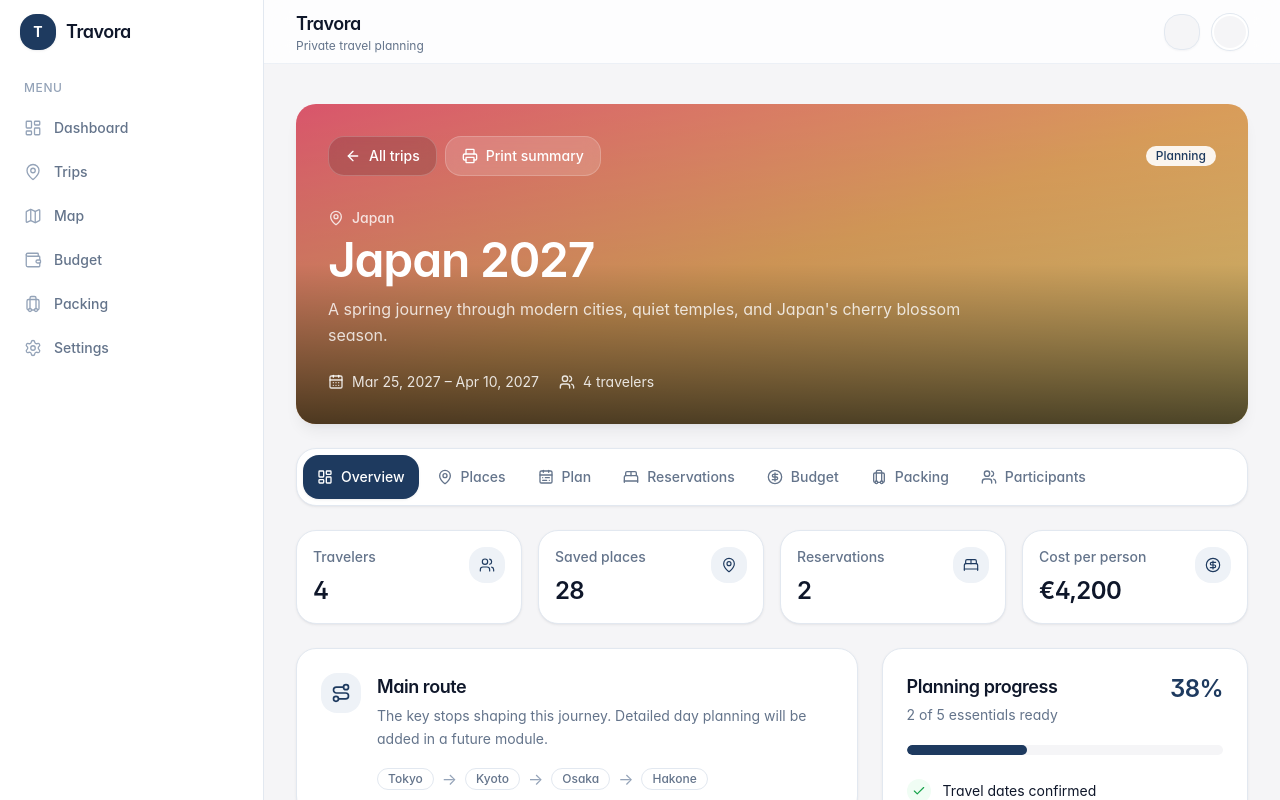
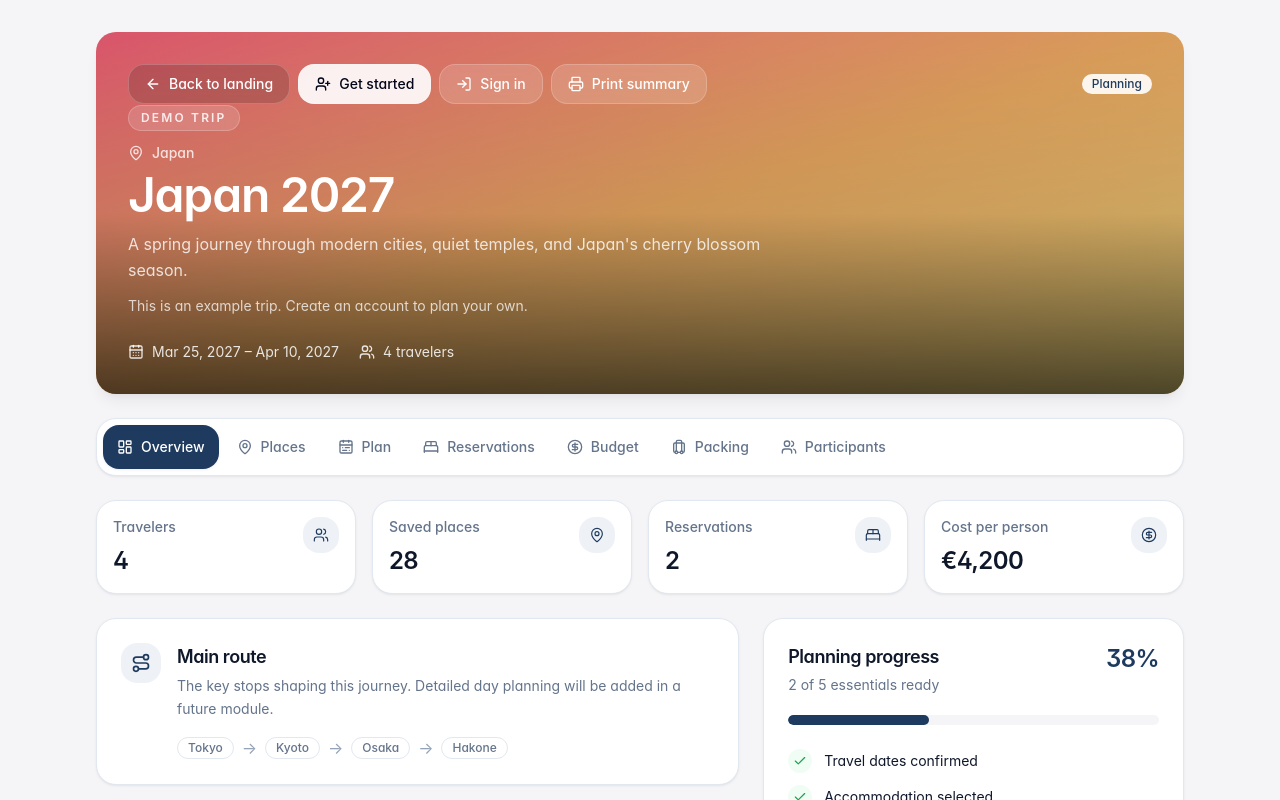
Before and after one commit to stabr0s/travora, a Next.js app: page /trips/japan-2027 in a window 1280 px wide. Shown: the top 800 px of the page. Built offline with nearby package versions, Linux system fonts and the light colour scheme.

Commit message:
fix: focus public demo trip

```diff
--- a/components/layout/AppLayout.tsx
+++ b/components/layout/AppLayout.tsx
@@ -1,26 +1,9 @@
-import { MobileNavigation } from "@/components/layout/MobileNavigation";
-import { PageContainer } from "@/components/layout/PageContainer";
-import { Sidebar } from "@/components/layout/Sidebar";
-import { TopBar } from "@/components/layout/TopBar";
+import { AppShellVisibility } from "@/components/layout/AppShellVisibility";
 
 type AppLayoutProps = {
   children: React.ReactNode;
 };
 
 export function AppLayout({ children }: AppLayoutProps) {
-  return (
-    <div className="flex min-h-screen bg-surface">
-      <Sidebar />
-
-      <div className="flex min-h-screen min-w-0 flex-1 flex-col">
-        <TopBar />
-
-        <main className="flex-1 pb-24 print:pb-0 md:pb-0">
-          <PageContainer>{children}</PageContainer>
-        </main>
-
-        <MobileNavigation />
-      </div>
-    </div>
-  );
+  return <AppShellVisibility>{children}</AppShellVisibility>;
 }
--- /dev/null
+++ b/components/layout/AppShellVisibility.tsx
@@ -0,0 +1,43 @@
+"use client";
+
+import { usePathname } from "next/navigation";
+
+import { MobileNavigation } from "@/components/layout/MobileNavigation";
+import { PageContainer } from "@/components/layout/PageContainer";
+import { Sidebar } from "@/components/layout/Sidebar";
+import { TopBar } from "@/components/layout/TopBar";
+import { isPublicDemoTripPathname } from "@/components/layout/logo-routing";
+
+type AppShellVisibilityProps = {
+  children: React.ReactNode;
+};
+
+export function AppShellVisibility({ children }: AppShellVisibilityProps) {
+  const pathname = usePathname();
+
+  if (isPublicDemoTripPathname(pathname)) {
+    return (
+      <main className="min-h-screen bg-surface">
+        <PageContainer className="max-w-6xl py-5 sm:py-6 md:py-8">
+          {children}
+        </PageContainer>
+      </main>
+    );
+  }
+
+  return (
+    <div className="flex min-h-screen bg-surface">
+      <Sidebar />
+
+      <div className="flex min-h-screen min-w-0 flex-1 flex-col">
+        <TopBar />
+
+        <main className="flex-1 pb-24 print:pb-0 md:pb-0">
+          <PageContainer>{children}</PageContainer>
+        </main>
+
+        <MobileNavigation />
+      </div>
+    </div>
+  );
+}
--- a/components/layout/logo-routing.ts
+++ b/components/layout/logo-routing.ts
@@ -5,10 +5,14 @@ const publicDemoTripIds = new Set([
   "new-york-2026",
 ]);
 
+export function isPublicDemoTripPathname(pathname: string) {
+  const match = pathname.match(/^\/trips\/([^/]+)(?:\/summary)?$/);
+
+  return Boolean(match?.[1] && publicDemoTripIds.has(match[1]));
+}
+
 export function getLogoHrefForPathname(pathname: string) {
-  const tripId = pathname.match(/^\/trips\/([^/]+)/)?.[1];
-
-  if (tripId && publicDemoTripIds.has(tripId)) {
+  if (isPublicDemoTripPathname(pathname)) {
     return "/";
   }
 
--- a/features/trip-detail/components/TripHero.tsx
+++ b/features/trip-detail/components/TripHero.tsx
@@ -1,5 +1,5 @@
 import Link from "next/link";
-import { ArrowLeft, CalendarDays, MapPin, Printer, Users } from "lucide-react";
+import { ArrowLeft, CalendarDays, LogIn, MapPin, Printer, UserPlus, Users } from "lucide-react";
 
 import { Badge } from "@/components/ui";
 import type {
@@ -47,11 +47,25 @@ export function TripHero({ trip }: TripHeroProps) {
         <div className="flex items-center justify-between gap-4">
           <div className="flex flex-wrap gap-2">
             <Link
-              href="/trips"
+              href="/"
               className="inline-flex h-10 items-center gap-2 rounded-xl border border-white/20 bg-black/15 px-4 text-sm font-medium text-white backdrop-blur-sm transition-colors hover:bg-black/25 focus-visible:outline-none focus-visible:ring-2 focus-visible:ring-white/70"
             >
               <ArrowLeft className="size-4" />
-              All trips
+              Back to landing
+            </Link>
+            <Link
+              href="/register"
+              className="inline-flex h-10 items-center gap-2 rounded-xl border border-white/20 bg-white/90 px-4 text-sm font-medium text-slate-950 backdrop-blur-sm transition-colors hover:bg-white focus-visible:outline-none focus-visible:ring-2 focus-visible:ring-white/70"
+            >
+              <UserPlus className="size-4" />
+              Get started
+            </Link>
+            <Link
+              href="/login"
+              className="inline-flex h-10 items-center gap-2 rounded-xl border border-white/20 bg-white/15 px-4 text-sm font-medium text-white backdrop-blur-sm transition-colors hover:bg-white/25 focus-visible:outline-none focus-visible:ring-2 focus-visible:ring-white/70"
+            >
+              <LogIn className="size-4" />
+              Sign in
             </Link>
             <Link
               href={`/trips/${trip.id}/summary`}
@@ -67,6 +81,9 @@ export function TripHero({ trip }: TripHeroProps) {
         </div>
 
         <div className="max-w-3xl">
+          <p className="mb-3 inline-flex rounded-full border border-white/20 bg-white/15 px-3 py-1 text-xs font-semibold uppercase tracking-[0.18em] text-white/85 backdrop-blur-sm">
+            Demo trip
+          </p>
           <p className="mb-2 flex items-center gap-2 text-sm font-medium text-white/80">
             <MapPin className="size-4" />
             {trip.country}
@@ -76,6 +93,9 @@ export function TripHero({ trip }: TripHeroProps) {
           </h1>
           <p className="mt-3 max-w-2xl text-sm leading-relaxed text-white/80 sm:text-base">
             {trip.description}
+          </p>
+          <p className="mt-3 max-w-2xl text-sm leading-relaxed text-white/75">
+            This is an example trip. Create an account to plan your own.
           </p>
           <div className="mt-6 flex flex-wrap gap-x-5 gap-y-2 text-sm text-white/85">
             <span className="inline-flex items-center gap-2">
```
Also changed, not shown: 2 other files (tests, documents, lock files or other folders).
